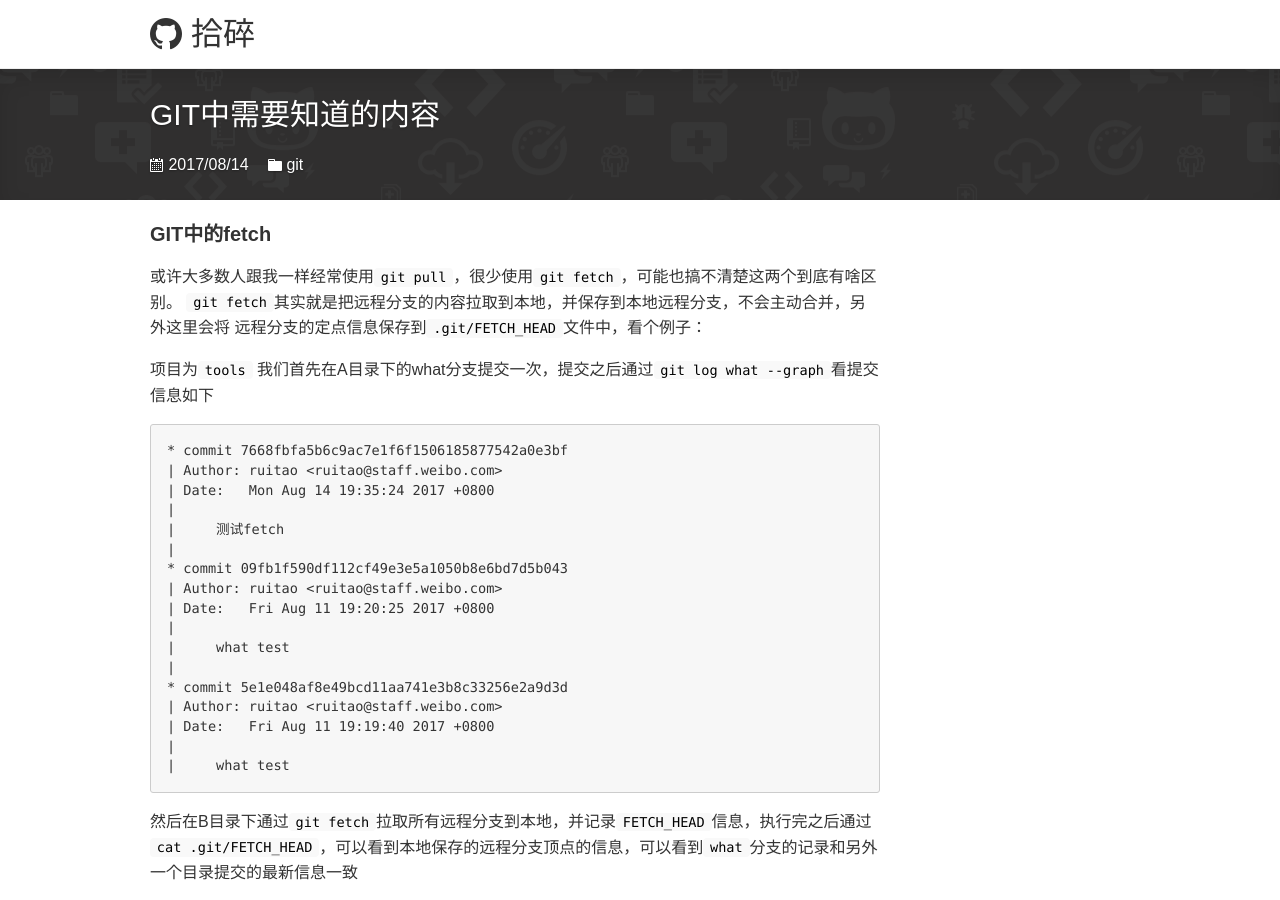
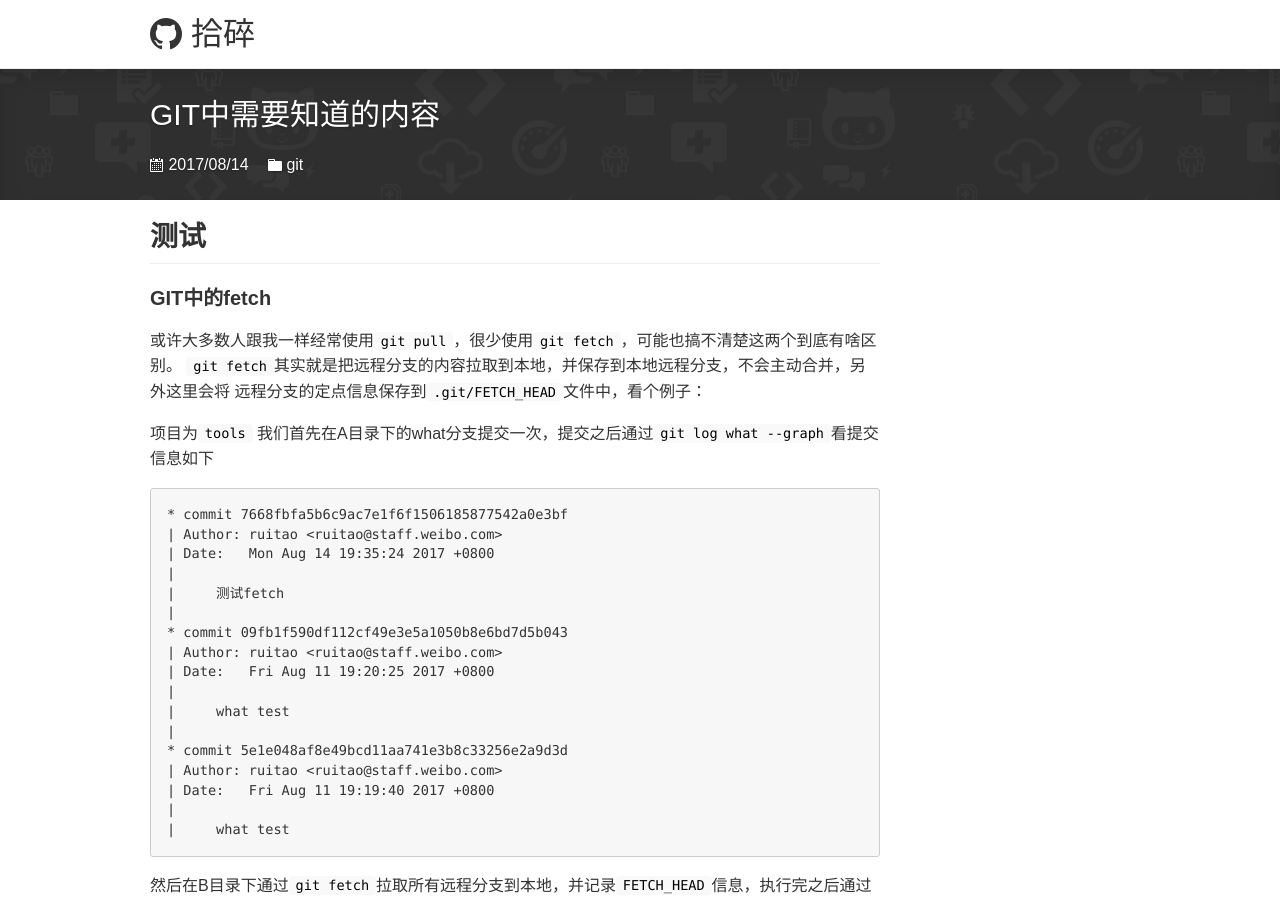
Before and after one commit to rtyan/rtyan.github.io, a Jekyll site: the page built from _posts/2017-08-14-git-need-know.md, in a window 1280 px wide and 900 px high. Built offline with Jekyll 4.4.1, drawn with Linux system fonts in a browser that asks for light colours.

Commit message:
测试stash

```diff
--- a/_posts/2017-08-14-git-need-know.md
+++ b/_posts/2017-08-14-git-need-know.md
@@ -4,6 +4,7 @@ title:  GIT中需要知道的内容
 date:   2017-08-14 18:56:22
 categories: git
 ---
+## 测试
 #### GIT中的fetch
 或许大多数人跟我一样经常使用`git pull`，很少使用`git fetch`，可能也搞不清楚这两个到底有啥区别。
 `git fetch`其实就是把远程分支的内容拉取到本地，并保存到本地远程分支，不会主动合并，另外这里会将
```
